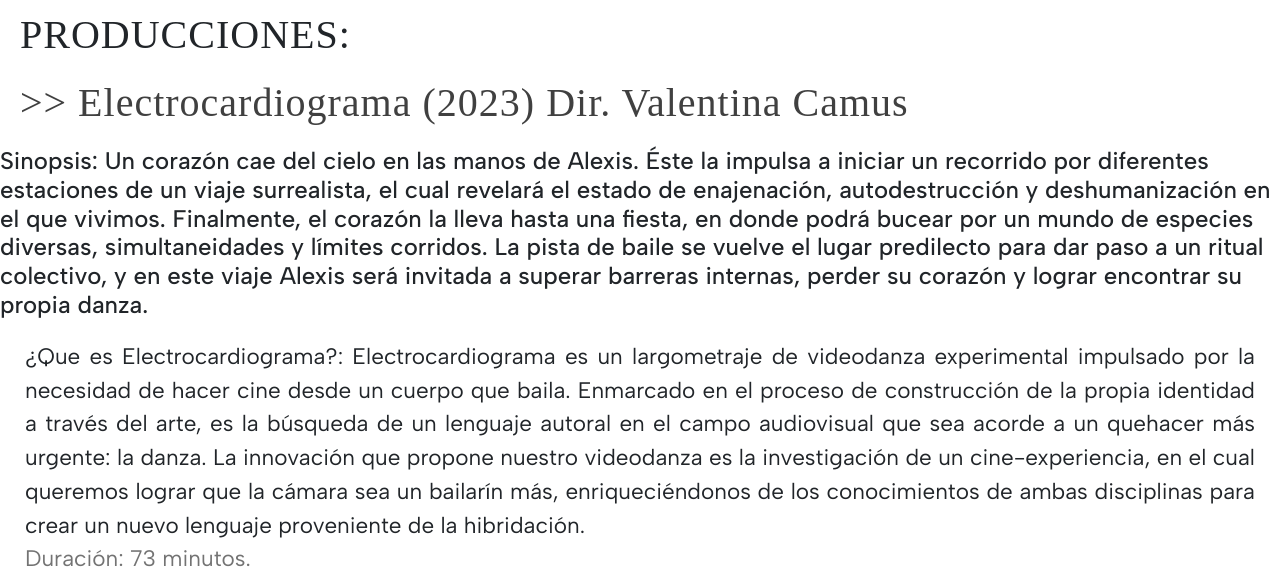
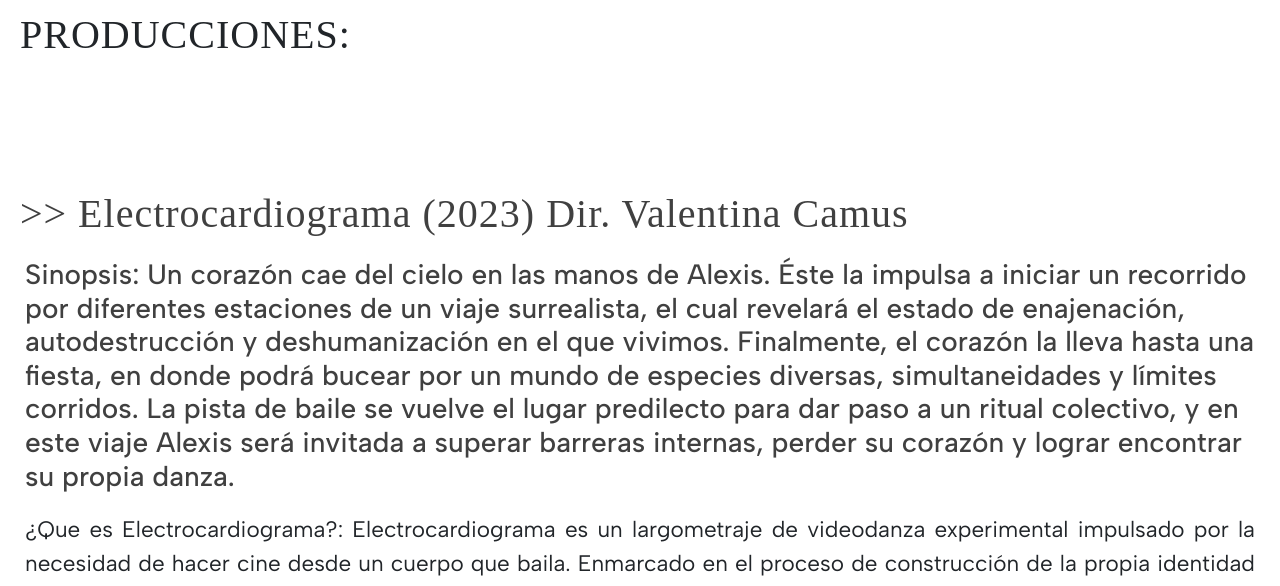
Before and after one commit to DarioMRosiansky/limitrofe, a website: page pages/producciones.html in a window 1280 px wide. Shown: the part 185-771 px from the top of the page. Drawn offline with nearby package versions, Linux system fonts and the light colour scheme; a web font is replaced by a local one.

Commit message:
Update producciones.html

```diff
--- a/pages/producciones.html
+++ b/pages/producciones.html
@@ -52,10 +52,14 @@
     <main>
         <section class="pagProducciones">
             <h1>PRODUCCIONES:</h1>
+            <br>
+                    <br>
+                    <br>
+                    <br>
             <div>
                 <div>
                     <h2 id="ProdVariete"> >> Electrocardiograma (2023) Dir. Valentina Camus </h2>
-                    <h4>Sinopsis:
+                    <h3>Sinopsis:
                         Un corazón cae del cielo en las manos de Alexis. Éste la impulsa a iniciar un recorrido por
                         diferentes estaciones de un viaje surrealista, el cual revelará el estado de enajenación,
                         autodestrucción y deshumanización en el que vivimos. Finalmente, el corazón la lleva hasta una
@@ -63,7 +67,7 @@
                         corridos. La pista de baile se vuelve el lugar predilecto para dar paso a un ritual colectivo, y
                         en este viaje Alexis será invitada a superar barreras internas, perder su corazón y lograr
                         encontrar su propia danza.
-                    </h4>
+                    </h3>
                     <p>
                         ¿Que es Electrocardiograma?:
                         Electrocardiograma es un largometraje de videodanza experimental impulsado por la necesidad de
@@ -110,6 +114,24 @@
                         </button>
                     </div>
                 </div>
+                <br>
+                    <br>
+                    <br>
+                    <br>
+                    <br>
+                    <br>
+                    <br>
+                    <br>
+                    <br>
+                    <br>
+                    <br>
+                    <br>
+                    <br>
+                    <br>
+                    <br>
+                    <br>
+                    <br>
+                    <br>
                 <div>
                     <h2 id="Ascendente"> >> Ascendente (2021) Dir. Valentina Camus </h2>
                     <h3>Sinopsis:
@@ -168,6 +190,24 @@
                     </div>
                 </div>
                 <div>
+                    <br>
+                    <br>
+                    <br>
+                    <br>
+                    <br>
+                    <br>
+                    <br>
+                    <br>
+                    <br>
+                    <br>
+                    <br>
+                    <br>
+                    <br>
+                    <br>
+                    <br>
+                    <br>
+                    <br>
+                    <br>
                     <h2 id="ValsFinDelMundo"> >> El Vals del fin del mundo (2020) Dir. Valentina Camus</h2>
                     <h3>Sinopsis:
                         Vals del fin del mundo es una investigación poético/coreográfica que gira en torno a la
@@ -219,6 +259,24 @@
                         </button>
                     </div>
                 </div>
+                <br>
+                    <br>
+                    <br>
+                    <br>
+                    <br>
+                    <br>
+                    <br>
+                    <br>
+                    <br>
+                    <br>
+                    <br>
+                    <br>
+                    <br>
+                    <br>
+                    <br>
+                    <br>
+                    <br>
+                    <br>
                 <div>
                     <h2 id="ProdEventos"> >> Colosal; Sinfonía del colapso (2019) Dir. Valentina Camus</h2>
                     <h3>Sinopsis:
@@ -246,6 +304,24 @@
                     </p>
                 </div>
                 <p><br></p>
+                <br>
+                    <br>
+                    <br>
+                    <br>
+                    <br>
+                    <br>
+                    <br>
+                    <br>
+                    <br>
+                    <br>
+                    <br>
+                    <br>
+                    <br>
+                    <br>
+                    <br>
+                    <br>
+                    <br>
+                    <br>
                 <div>
                     <h2 id="ProdEventos"> >> Hágase la luz (2017) Dir. Valentina Camus </h2>
                     <h3>Descripción: Proyecto dirigido en conjunto con Daniela Jara como investigación sobre identidad
@@ -334,7 +410,24 @@
                     <h3><a href="https://youtu.be/IMps3JJXnic">Registro Institucional Toulousse Pilates</a></h3>
                     <p><br></p>
                 </div>
-
+                <br>
+                    <br>
+                    <br>
+                    <br>
+                    <br>
+                    <br>
+                    <br>
+                    <br>
+                    <br>
+                    <br>
+                    <br>
+                    <br>
+                    <br>
+                    <br>
+                    <br>
+                    <br>
+                    <br>
+                    <br>
                 <div>
                     <h2 id="ProdEventos"> >> Videolab </h2>
                     <h3>Jornada de realización de material audiovisual profesional especial para bailarinxs</h3>
```
